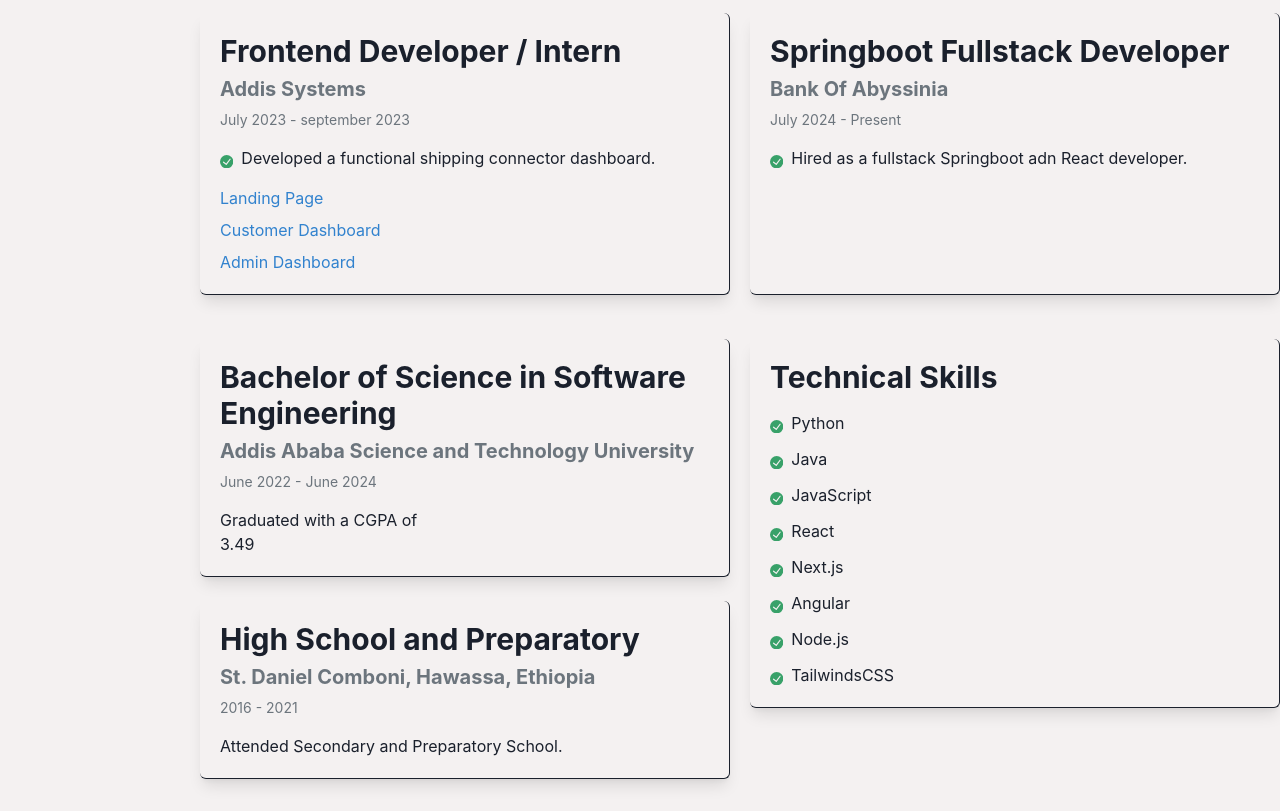
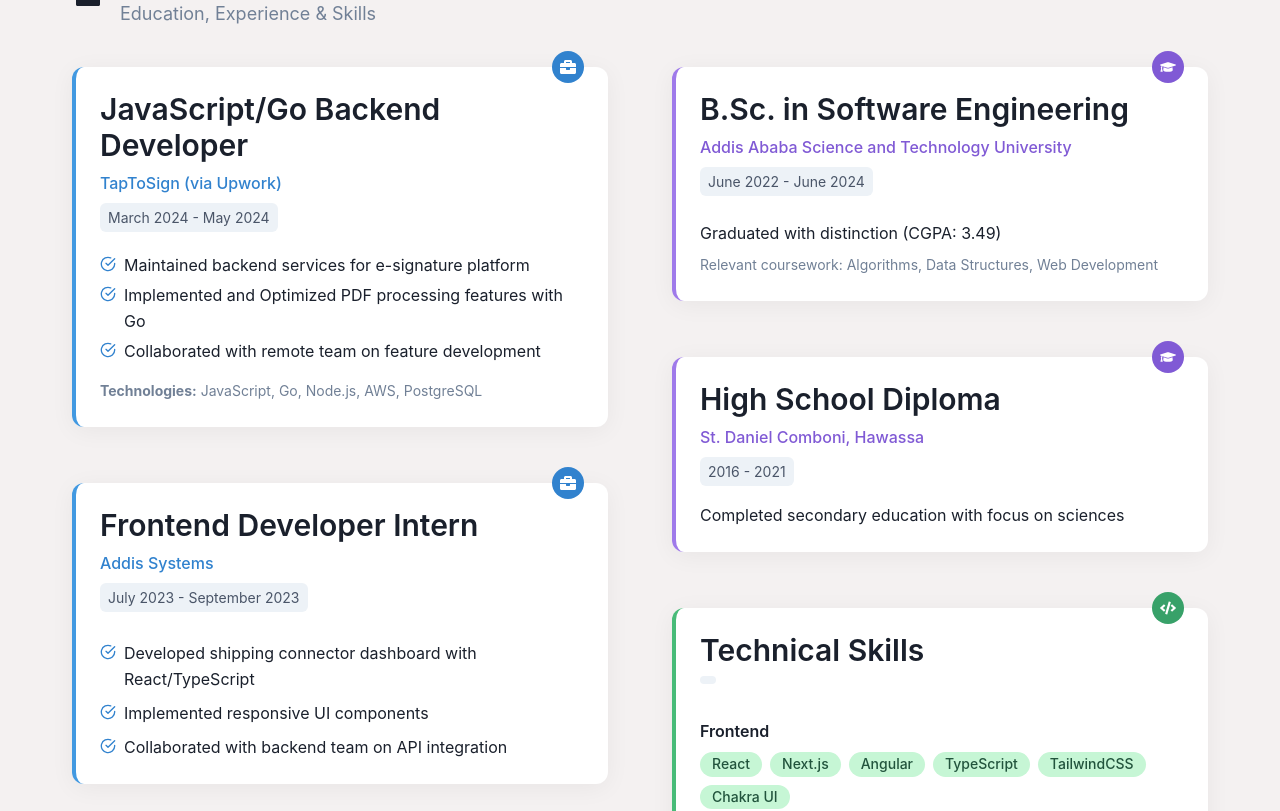
Before and after one commit to hailemichael121/Mine, a React (Vite) app: page / in a window 1280 px wide. Shown: the part 2738-3549 px from the top of the page. Built offline with nearby package versions, Linux system fonts and the light colour scheme; no server answers; a web font is replaced by a local one.

Commit message:
refactor: streamline component imports and enhance resume sections with improved layout and styling

```diff
--- a/src/components/projectsSec/ProjectsCurtain.tsx
+++ b/src/components/projectsSec/ProjectsCurtain.tsx
@@ -1,5 +1,5 @@
 // components/projectsSec/ProjectsCurtain.tsx
-import React, { useState, useRef, useEffect } from "react";
+import { useState, useRef, useEffect } from "react";
 import { Box, Icon, Flex, useColorMode } from "@chakra-ui/react";
 import { ChevronDownIcon } from "@chakra-ui/icons";
 import { motion } from "framer-motion";
--- a/src/components/resumeSec/ResumeSecCard.tsx
+++ b/src/components/resumeSec/ResumeSecCard.tsx
@@ -1,13 +1,15 @@
 import React, { useEffect } from "react";
-import { Box, Heading, Text, useColorMode } from "@chakra-ui/react";
+import { Box, Heading, Text, useColorMode, chakra } from "@chakra-ui/react";
 import { motion, useAnimation } from "framer-motion";
 import { useInView } from "react-intersection-observer";
 
 interface ResumeSecCardProps {
   title?: string;
-  subtitle?: React.ReactNode; // Updated to ReactNode
+  subtitle?: React.ReactNode;
   dateRange?: string;
-  description?: React.ReactNode; // Updated to ReactNode
+  description?: React.ReactNode;
+  icon?: React.ReactNode;
+  variant?: "education" | "work" | "skills";
 }
 
 const ResumeSecCard: React.FC<ResumeSecCardProps> = ({
@@ -15,33 +17,44 @@
   subtitle,
   dateRange,
   description,
+  icon,
+  variant = "work",
 }) => {
   const { colorMode } = useColorMode();
   const controls = useAnimation();
-  const { ref, inView } = useInView({
-    threshold: 0.3, // Trigger animation when 10% of the component is in view
-  });
+  const [ref, inView] = useInView({ threshold: 0.1 });
 
-  const boxVariants = {
-    hidden: { opacity: 0, x: "-10vw" },
+  const cardVariants = {
+    hidden: { opacity: 0, y: 20 },
     visible: {
       opacity: 1,
-      x: "0vw",
-      transition: {
-        type: "spring",
-        stiffness: 50,
-        damping: 20,
-      },
+      y: 0,
+      transition: { duration: 0.6, ease: [0.16, 1, 0.3, 1] },
     },
   };
 
   useEffect(() => {
-    if (inView) {
-      controls.start("visible");
-    } else {
-      controls.start("hidden");
-    }
+    if (inView) controls.start("visible");
   }, [controls, inView]);
+
+  // Color variants
+  const variants = {
+    work: {
+      bg: colorMode === "light" ? "white" : "#222222",
+      borderColor: "blue.400",
+      accent: "blue.500",
+    },
+    education: {
+      bg: colorMode === "light" ? "white" : "#222222",
+      borderColor: "purple.400",
+      accent: "purple.500",
+    },
+    skills: {
+      bg: colorMode === "light" ? "white" : "#222222",
+      borderColor: "green.400",
+      accent: "green.500",
+    },
+  };
 
   return (
     <Box
@@ -49,29 +62,76 @@
       ref={ref}
       initial="hidden"
       animate={controls}
-      variants={boxVariants}
-      bg="transparent"
-      p={5}
-      shadow="lg"
-      borderRadius="md"
+      variants={cardVariants}
+      bg={variants[variant].bg}
+      p={6}
+      borderRadius="xl"
       mb={6}
+      position="relative"
+      borderLeft="4px solid"
+      borderColor={variants[variant].borderColor}
+      boxShadow={
+        colorMode === "light"
+          ? "0 4px 24px rgba(0, 0, 0, 0.05)"
+          : "0 4px 24px rgba(0, 0, 0, 0.2)"
+      }
       _hover={{
-        boxShadow: "10px 10px 15px #30F2F2",
+        transform: "translateY(-4px)",
+        boxShadow:
+          colorMode === "light"
+            ? `0 8px 32px rgba(0, 0, 0, 0.1), 0 0 0 2px ${variants[variant].borderColor}`
+            : `0 8px 32px rgba(0, 0, 0, 0.3), 0 0 0 2px ${variants[variant].borderColor}`,
       }}
-      borderColor={colorMode === "light" ? "gray.400" : "gray.600"}
-      borderRight="1px solid"
-      borderBottom="1px solid"
+      transition="all 0.3s ease"
     >
-      <Heading as="h2" size="lg" mb={2}>
+      {icon && (
+        <Box
+          position="absolute"
+          top={-4}
+          right={6}
+          p={2}
+          bg={variants[variant].accent}
+          borderRadius="full"
+        >
+          {icon}
+        </Box>
+      )}
+
+      <Heading
+        as="h2"
+        size="lg"
+        mb={2}
+        fontWeight="600"
+        color={colorMode === "light" ? "gray.800" : "white"}
+      >
         {title}
       </Heading>
-      <Heading color={"#6C757D"} as="h3" size="md" mb={2}>
+
+      <Text
+        fontSize="md"
+        mb={2}
+        color={variants[variant].accent}
+        fontWeight="500"
+      >
         {subtitle}
-      </Heading>
-      <Text color={"#6C757D"} fontSize="sm" mb={4}>
+      </Text>
+
+      <chakra.span
+        display="inline-block"
+        px={2}
+        py={1}
+        mb={4}
+        fontSize="sm"
+        bg={colorMode === "light" ? "gray.100" : "gray.700"}
+        color={colorMode === "light" ? "gray.600" : "gray.300"}
+        borderRadius="md"
+      >
         {dateRange}
-      </Text>
-      <Box>{description}</Box>
+      </chakra.span>
+
+      <Box fontSize="md" lineHeight="tall">
+        {description}
+      </Box>
     </Box>
   );
 };
--- a/src/components/resumeSec/ResumeSecEducation.tsx
+++ b/src/components/resumeSec/ResumeSecEducation.tsx
@@ -1,32 +1,33 @@
-// ResumeSecEducation.tsx
-import { Link, Text } from "@chakra-ui/react";
+import { Link, Text, Box } from "@chakra-ui/react";
 import ResumeSecCard from "./ResumeSecCard";
+import { FaGraduationCap } from "react-icons/fa";
 
 const ResumeSecEducation: React.FC = () => {
   const education = [
     {
-      title: "Bachelor of Science in Software Engineering",
+      title: "B.Sc. in Software Engineering",
       subtitle: (
-        <Link
-          href="http://www.aastu.edu.et/"
-          target="_blank"
-          rel="noopener noreferrer"
-        >
+        <Link href="http://www.aastu.edu.et/" isExternal color="inherit">
           Addis Ababa Science and Technology University
         </Link>
       ),
       dateRange: "June 2022 - June 2024",
       description: (
-        <Text>
-          Graduated with a CGPA of <h1>3.49</h1>
-        </Text>
+        <Box mt={2}>
+          <Text>Graduated with distinction (CGPA: 3.49)</Text>
+          <Text mt={2} fontSize="sm" color="gray.500">
+            Relevant coursework: Algorithms, Data Structures, Web Development
+          </Text>
+        </Box>
       ),
     },
     {
-      title: "High School and Preparatory",
-      subtitle: "St. Daniel Comboni, Hawassa, Ethiopia",
+      title: "High School Diploma",
+      subtitle: "St. Daniel Comboni, Hawassa",
       dateRange: "2016 - 2021",
-      description: <Text>Attended Secondary and Preparatory School.</Text>,
+      description: (
+        <Text>Completed secondary education with focus on sciences</Text>
+      ),
     },
   ];
 
@@ -39,6 +40,8 @@
           subtitle={edu.subtitle}
           dateRange={edu.dateRange}
           description={edu.description}
+          icon={<FaGraduationCap color="white" />}
+          variant="education"
         />
       ))}
     </>
--- a/src/components/resumeSec/ResumeSecHeader.tsx
+++ b/src/components/resumeSec/ResumeSecHeader.tsx
@@ -1,23 +1,28 @@
-import { Heading, HStack } from "@chakra-ui/react";
-import React from "react";
-import { GiPapers } from "react-icons/gi";
+import { Heading, HStack, Text, Box } from "@chakra-ui/react";
+import { motion } from "framer-motion";
+import { FaFileAlt } from "react-icons/fa";
 
 const ResumeSecHeader: React.FC = () => {
   return (
-    <>
-      {" "}
-      <HStack justifyContent={"flex-start"}>
-        <Heading alignItems="center" fontSize={"50px"} pb={10}>
-          Resume
-        </Heading>
-        <GiPapers
-          style={{
-            marginTop: "-50px",
-          }}
-          fontSize={"25px"}
-        />
+    <Box mb={10}>
+      <HStack spacing={4} align="center">
+        <motion.div
+          initial={{ opacity: 0, x: -20 }}
+          animate={{ opacity: 1, x: 0 }}
+          transition={{ duration: 0.6 }}
+        >
+          <FaFileAlt size={32} />
+        </motion.div>
+        <Box>
+          <Heading as="h1" size="xl" fontWeight="700">
+            My Resume
+          </Heading>
+          <Text fontSize="lg" color="gray.500" mt={1}>
+            Education, Experience & Skills
+          </Text>
+        </Box>
       </HStack>
-    </>
+    </Box>
   );
 };
 
--- a/src/components/resumeSec/ResumeSecSkills.tsx
+++ b/src/components/resumeSec/ResumeSecSkills.tsx
@@ -1,40 +1,62 @@
-// ResumeSecSkills.tsx
-import { List, ListItem, ListIcon } from "@chakra-ui/react";
+import { Box, Tag, Text, Wrap } from "@chakra-ui/react";
 import ResumeSecCard from "./ResumeSecCard";
-import { CheckCircleIcon } from "@chakra-ui/icons";
+import { FaCode } from "react-icons/fa";
 
-const ResumeSecSkills: React.FC = () => {
-  const skills = [
-    "Python",
-    "Java",
-    "JavaScript",
+const skillCategories = [
+  {
+    name: "Frontend",
+    skills: [
       "React",
       "Next.js",
       "Angular",
-    "Node.js",
-    "TailwindsCSS",
+      "TypeScript",
+      "TailwindCSS",
+      "Chakra UI",
+    ],
+  },
+  {
+    name: "Backend",
+    skills: ["Node.js", "Spring Boot", "Express", "Python", "Java"],
+  },
+  {
+    name: "Tools",
+    skills: ["Git", "Docker", "Figma", "Postman", "VS Code"],
+  },
 ];
 
+const ResumeSecSkills: React.FC = () => {
   return (
-    <>
     <ResumeSecCard
-        title={"Technical Skills"}
+      title="Technical Skills"
       description={
-          <List spacing={3}>
-            {skills.map((desc, i) => (
-              <ListItem key={i}>
-                <ListIcon
-                  fontSize={"smaller"}
-                  as={CheckCircleIcon}
-                  color="green.500"
+        <Box mt={3}>
+          {skillCategories.map((category) => (
+            <Box key={category.name} mb={4}>
+              <Text fontWeight="600" mb={2}>
+                {category.name}
+              </Text>
+              <Wrap spacing={2}>
+                {category.skills.map((skill) => (
+                  <Tag
+                    key={skill}
+                    colorScheme="green"
+                    variant="subtle"
+                    size="md"
+                    px={3}
+                    py={1}
+                    borderRadius="full"
+                  >
+                    {skill}
+                  </Tag>
+                ))}
+              </Wrap>
+            </Box>
+          ))}
+        </Box>
+      }
+      icon={<FaCode color="white" />}
+      variant="skills"
     />
-                {desc}
-              </ListItem>
-            ))}
-          </List>
-        }
-      />
-    </>
   );
 };
 
--- a/src/components/resumeSec/ResumeSecWorkExperience.tsx
+++ b/src/components/resumeSec/ResumeSecWorkExperience.tsx
@@ -1,91 +1,93 @@
 import { Box, Link, Text, List, ListItem, ListIcon } from "@chakra-ui/react";
-import { CheckCircleIcon } from "@chakra-ui/icons";
+import { FiCheckCircle } from "react-icons/fi";
 import ResumeSecCard from "./ResumeSecCard";
+import { FaBriefcase, FaLaptopCode } from "react-icons/fa";
 
 const ResumeSecWorkExperience: React.FC = () => {
   const experiences = [
     {
-      title: "Frontend Developer / Intern",
+      title: "JavaScript/Go Backend Developer",
       subtitle: (
-        <Link
-          href="https://www.addissystems.et/"
-          target="_blank"
-          rel="noopener noreferrer"
-        >
+        <Link href="https://taptosign.com" isExternal color="inherit">
+          TapToSign (via Upwork)
+        </Link>
+      ),
+      dateRange: "March 2024 - May 2024",
+      description: (
+        <Box mt={1}>
+          <List spacing={1}>
+            {[
+              "Maintained backend services for e-signature platform",
+              "Implemented and Optimized PDF processing features with Go",
+              "Collaborated with remote team on feature development",
+            ].map((item, i) => (
+              <ListItem key={i} display="flex" alignItems="flex-start">
+                <ListIcon as={FiCheckCircle} color="blue.500" mt={1} />
+                <Text>{item}</Text>
+              </ListItem>
+            ))}
+          </List>
+          <Box mt={4}>
+            <Text fontSize="sm" color="gray.500">
+              <strong>Technologies:</strong> JavaScript, Go, Node.js, AWS,
+              PostgreSQL
+            </Text>
+          </Box>
+        </Box>
+      ),
+      icon: <FaLaptopCode color="white" />,
+      variant: "work",
+    },
+    {
+      title: "Frontend Developer Intern",
+      subtitle: (
+        <Link href="https://www.addissystems.et/" isExternal color="inherit">
           Addis Systems
         </Link>
       ),
-      dateRange: "July 2023 - september 2023",
+      dateRange: "July 2023 - September 2023",
       description: (
-        <Box>
-          <List spacing={3}>
-            <ListItem>
-              <ListIcon
-                fontSize={"smaller"}
-                as={CheckCircleIcon}
-                color="green.500"
-              />
-              Developed a functional shipping connector dashboard.
-            </ListItem>
+        <Box mt={3}>
+          <List spacing={2}>
+            {[
+              "Developed shipping connector dashboard with React/TypeScript",
+              "Implemented responsive UI components",
+              "Collaborated with backend team on API integration",
+            ].map((item, i) => (
+              <ListItem key={i} display="flex" alignItems="flex-start">
+                <ListIcon as={FiCheckCircle} color="blue.500" mt={1} />
+                <Text>{item}</Text>
+              </ListItem>
+            ))}
           </List>
-          <Text mt={4}>
-            <Link
-              href="https://dirlinksdev.addissystems.et/"
-              target="_blank"
-              rel="noopener noreferrer"
-              color="blue.500"
-            >
-              Landing Page
-            </Link>
-          </Text>
-          <Text mt={2}>
-            <Link
-              href="https://customerdashboarddev.addissystems.et/"
-              target="_blank"
-              rel="noopener noreferrer"
-              color="blue.500"
-            >
-              Customer Dashboard
-            </Link>
-          </Text>
-          <Text mt={2}>
-            <Link
-              href="https://admin.addissystems.et/"
-              target="_blank"
-              rel="noopener noreferrer"
-              color="blue.500"
-            >
-              Admin Dashboard
-            </Link>
-          </Text>
         </Box>
       ),
     },
     {
-      title: "Springboot Fullstack Developer",
+      title: "Fullstack Developer",
       subtitle: (
         <Link
           href="https://www.bankofabyssinia.com/"
-          target="_blank"
-          rel="noopener noreferrer"
+          isExternal
+          color="inherit"
         >
-          Bank Of Abyssinia
+          Bank of Abyssinia
         </Link>
       ),
       dateRange: "July 2024 - Present",
       description: (
-        <Box>
-          <List spacing={3}>
-            <ListItem>
-              <ListIcon
-                fontSize={"smaller"}
-                as={CheckCircleIcon}
-                color="green.500"
-              />
-              Hired as a fullstack Springboot adn React developer.
+        <List spacing={2} mt={3}>
+          {[
+            "Developing financial applications with Spring Boot and React",
+            "Implementing secure banking features",
+            "Optimizing application performance",
+          ].map((item, i) => (
+            <ListItem key={i} display="flex" alignItems="flex-start">
+              <ListIcon as={FiCheckCircle} color="blue.500" mt={1} />
+              <Text>{item}</Text>
             </ListItem>
-          </List>
-        </Box>
+          ))}
+        </List>
       ),
     },
   ];
@@ -99,6 +101,8 @@
           subtitle={exp.subtitle}
           dateRange={exp.dateRange}
           description={exp.description}
+          icon={<FaBriefcase color="white" />}
+          variant="work"
         />
       ))}
     </>
--- a/src/pages/Resume.tsx
+++ b/src/pages/Resume.tsx
@@ -1,7 +1,6 @@
-import { Box, SimpleGrid } from "@chakra-ui/react";
+import { Box, SimpleGrid, VStack } from "@chakra-ui/react";
 import React from "react";
 import {
-  ProjectSecHeader,
   ResumeSecEducation,
   ResumeSecHeader,
   ResumeSecSkills,
@@ -10,22 +9,26 @@
 
 const Resume: React.FC = () => {
   return (
-    <Box ml={{ base: "0px", md: "200px" }}>
+    <Box maxW="1200px" mx="auto" px={{ base: 5, md: 8 }} py={10}>
       <ResumeSecHeader />
-      <SimpleGrid columns={[1, null, 2]} spacing="20px">
-        <ResumeSecWorkExperience />
 
-        <Box flex="1" minWidth="0">
+      <SimpleGrid
+        columns={{ base: 1, lg: 2 }}
+        spacing={16}
+        alignItems="flex-start"
+      >
+        {/* Left Column */}
+        <VStack spacing={8} align="stretch">
+          <ResumeSecWorkExperience />
+        </VStack>
+
+        {/* Right Column */}
+        <VStack spacing={8} align="stretch">
           <ResumeSecEducation />
-        </Box>
-        <Box flex="1" minWidth="0">
           <ResumeSecSkills />
-        </Box>
+          {/* Add other sections here if needed */}
+        </VStack>
       </SimpleGrid>
-      <Box mt={16}>
-        {" "}
-        <ProjectSecHeader />
-      </Box>
     </Box>
   );
 };
```
Lines whose indentation alone changed are shown as unchanged.
